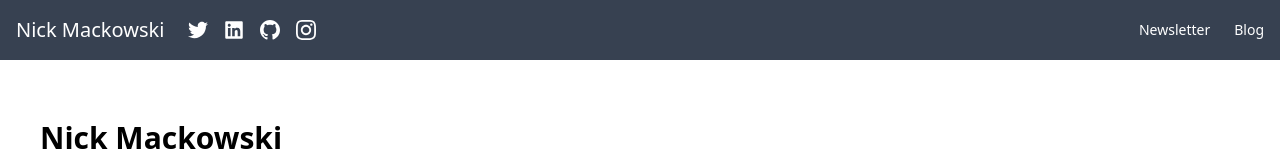
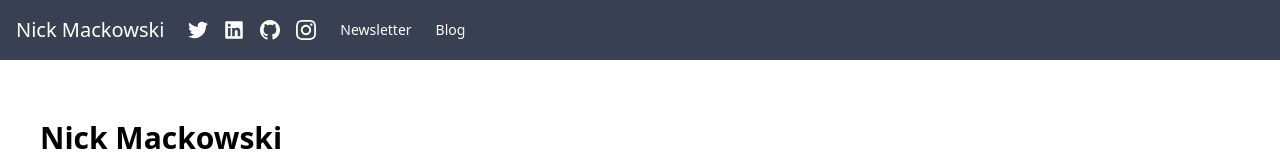
Before and after one commit to nmack41/nmdotcom, a Nuxt app: page / in a window 1280 px wide. Shown: the top 160 px of the page. Built offline with nearby package versions, Linux system fonts and the light colour scheme; what tw-elements would draw is missing.

Commit message:
navbar adjustment

```diff
--- a/components/NavBar.vue
+++ b/components/NavBar.vue
@@ -12,7 +12,7 @@ GitHub: https://github.com/logos
       <div class="socialclass ml-2">
         <Social />
       </div>
-      <div class="ml-auto flex">
+      <div class="flex">
         <NuxtLink
           class="text-white text-sm ml-6 transition-all duration-300 hover:font-bold"
           to="/newsletter"
--- a/package.json
+++ b/package.json
@@ -19,6 +19,7 @@
   },
   "dependencies": {
     "@nuxt/kit": "^3.6.5",
+    "firebase": "^10.1.0",
     "tw-elements": "^1.0.0-beta2",
     "vue-router": "^4.0.13"
   }
```
Also changed, not shown: 1 other file (tests, documents, lock files or other folders).
